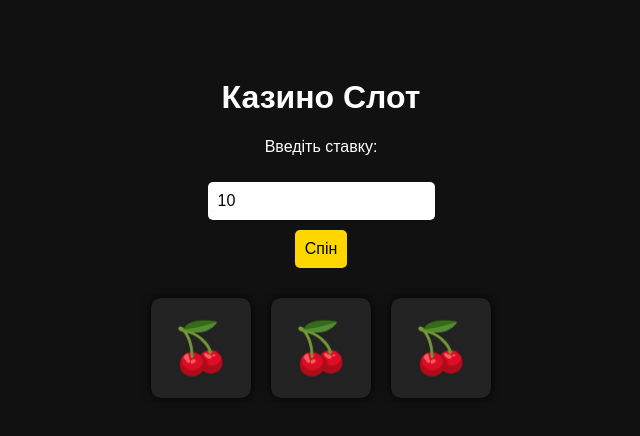
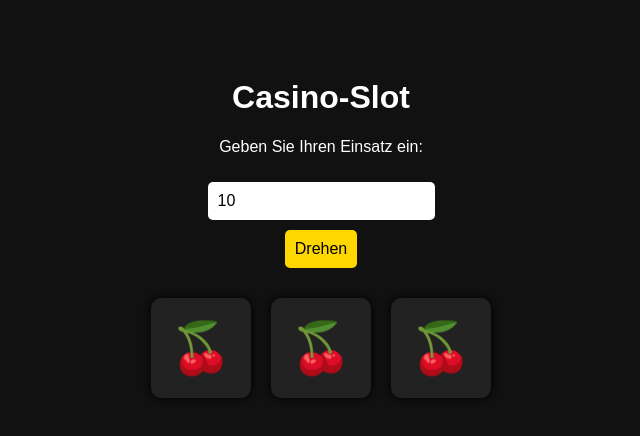
Before and after one commit to Milidiy-Azgald/casino, a plain HTML site: page index.html in a window 1280 px wide. Shown: the whole page, without its empty margins (319-959 px from the left). Drawn offline with Linux system fonts and the light colour scheme.

Commit message:
Update index.html

```diff
--- a/index.html
+++ b/index.html
@@ -49,11 +49,11 @@
   </style>
 </head>
 <body>
-<h1>Казино Слот</h1>
-<p>Введіть ставку:</p>
+<h1>Casino-Slot</h1>
+<p>Geben Sie Ihren Einsatz ein:</p>
 <input type="number" id="bet" min="1" value="10">
 <br>
-<button onclick="spin()">Спін</button>
+<button onclick="spin()">Drehen</button>
 <div class="slot">
   <div class="reel" id="reel1">🍒</div>
   <div class="reel" id="reel2">🍒</div>
@@ -120,9 +120,9 @@
 
       const result = document.getElementById("result");
       if (r1 === r2 && r2 === r3) {
-        result.textContent = `Виграш! Ваш виграш: ${bet * 5} кредитів!`;
+        result.textContent = `Gewinnen Sie! Ihr Gewinn: ${bet * 5} Credits!`;
       } else {
-        result.textContent = "Не пощастило :( Спробуй ще!";
+        result.textContent = "Kein Glück :( Versuchen Sie es erneut!";
       }
     }, 600);
   }
```
